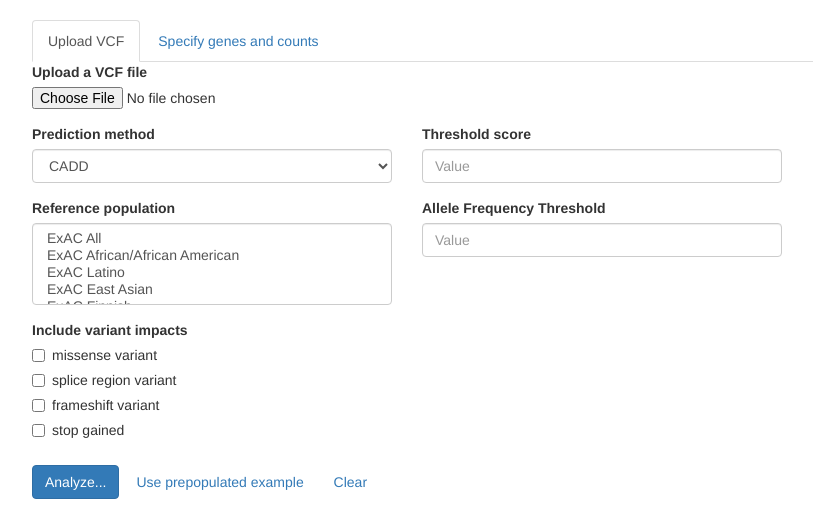
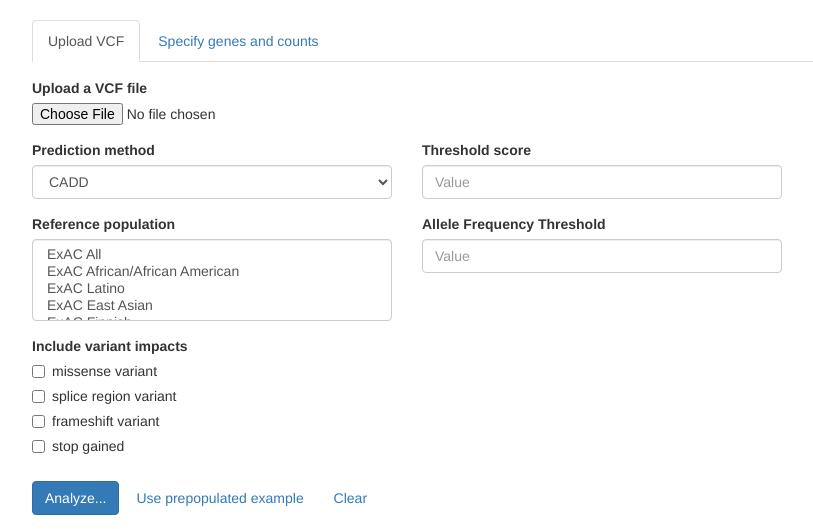
Before and after one commit to supernifty/gene-burden-calculator, a Flask app: page / in a window 1280 px wide. Shown: the part 102-631 px from the top of the page, without its empty margins (38-851 px from the left). Run offline with Flask 2, Linux system fonts and the light colour scheme; some libraries are stand-ins or nearby versions.

Commit message:
layout fixes

```diff
--- a/templates/contact.html
+++ b/templates/contact.html
@@ -54,7 +54,7 @@
     <div class="container">
         <h3>Contact</h3>
         <p>
-          We can be contacted via email at <a href="mailto:admin@burgene.org">email</a>.
+          We can be contacted via email at <a href="mailto:humangenomics@vlsci.org.au">humangenomics@vlsci.org.au</a>.
         </p>
         <p>
           For issues and requests go to <a href="https://github.com/supernifty/gene-burden-calculator/issues">github</a>.
--- a/templates/main.html
+++ b/templates/main.html
@@ -29,6 +29,9 @@
 
     .checkbox {
       margin-top: 0;
+    }
+    .vertical-space {
+      margin-top: 16px;
     }
     </style>
   </head>
@@ -76,7 +79,7 @@
             <li role="presentation" data-toggle="tab"><a href="#counts" data-toggle="tab">Specify genes and counts</a></li>
           </ul>
 
-          <div class="row">
+          <div class="row vertical-space">
             <div class="form-group col-lg-4">
               <div id="main_tab_content" class="tab-content">
                 <div role="tabpanel" class="tab-pane fade in active" id="vcf">
```
